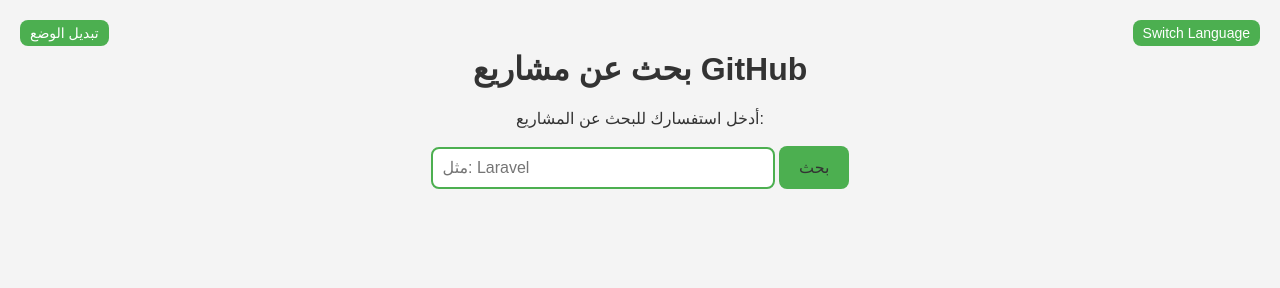
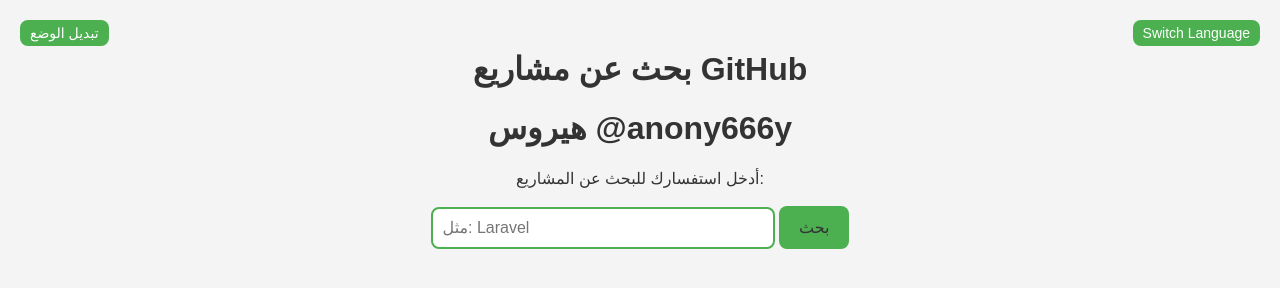
Before and after one commit to m777m44/index, a plain HTML site: page index.html in a window 1280 px wide. Drawn offline with Linux system fonts and the light colour scheme.

Commit message:
Update index.html

```diff
--- a/index.html
+++ b/index.html
@@ -4,6 +4,7 @@
     <meta charset="UTF-8">
     <meta name="viewport" content="width=device-width, initial-scale=1.0">
     <title>بحث عن مشاريع GitHub</title>
+    <title>هيروس @anony666y</title>
     <style>
         :root {
             --background-color: #f4f4f4;
@@ -131,6 +132,7 @@
     <button class="toggle-language" onclick="toggleLanguage()">Switch Language</button>
 
     <h1 id="title">بحث عن مشاريع GitHub</h1>
+    <h1 id="title">هيروس @anony666y</h1>
     <label for="query" id="search-label">أدخل استفسارك للبحث عن المشاريع:</label><br><br>
     <input type="text" id="query" placeholder="مثل: Laravel">
     <button onclick="searchProjects()" id="search-button">بحث</button>
```
